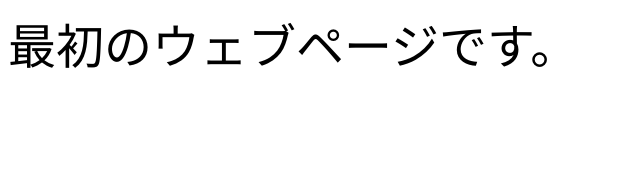
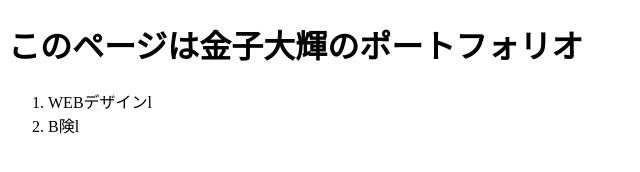
Before and after one commit to ckg21041/webpage, a plain HTML site: page index.html in a window 1280 px wide. Shown: the whole page, without its empty margins (0-640 px from the left). Drawn offline with Linux system fonts and the light colour scheme.

Commit message:
自分のWEBページを作りました。

```diff
--- a/index.html
+++ b/index.html
@@ -1,3 +1,24 @@
-<font size="40pt">
-最初のウェブページです。
-</font>
+<!DOCTYPE html>
+<html>
+
+<head>
+              <meta charset="UTF-8">
+              <script>
+
+              </script>
+              <link rel="stylesheet" href="style.ccs">
+</head>
+
+<body>
+              <header>
+                            <h1>このページは金子大輝のポートフォリオ</h1>
+              </header>
+              <section>
+                            <ol>
+                                          <li>WEBデザインl</li>
+                                          <li>B険l</li>
+                            </ol>
+              </section>
+</body>
+
+</html>
```
